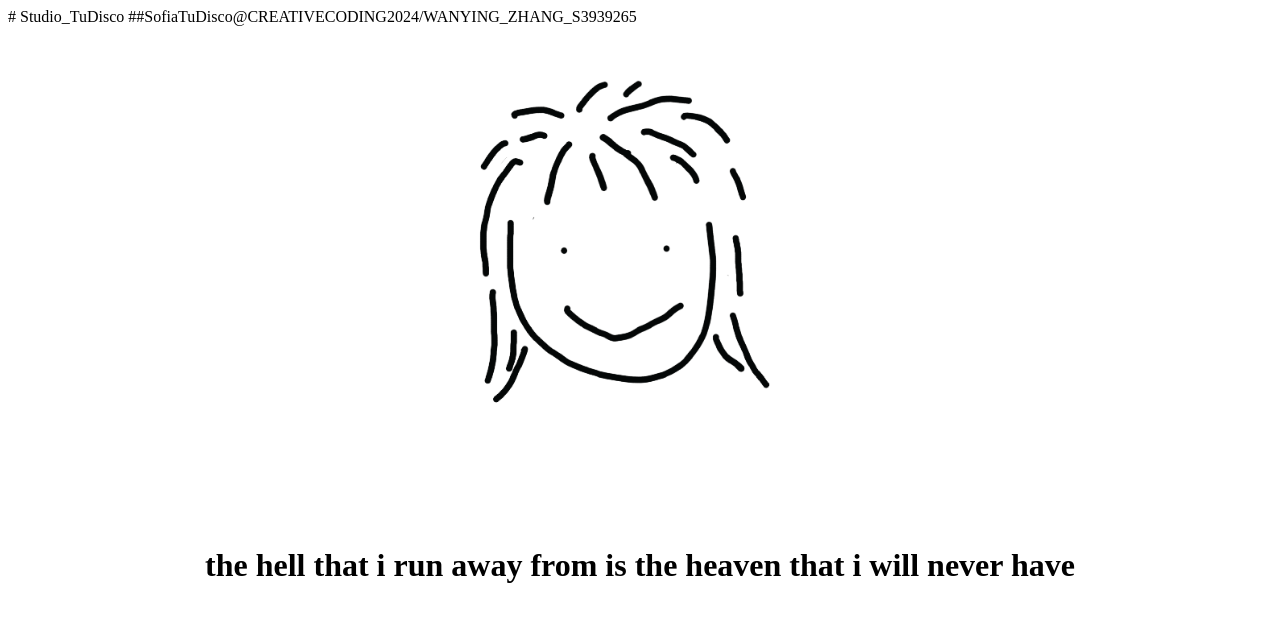
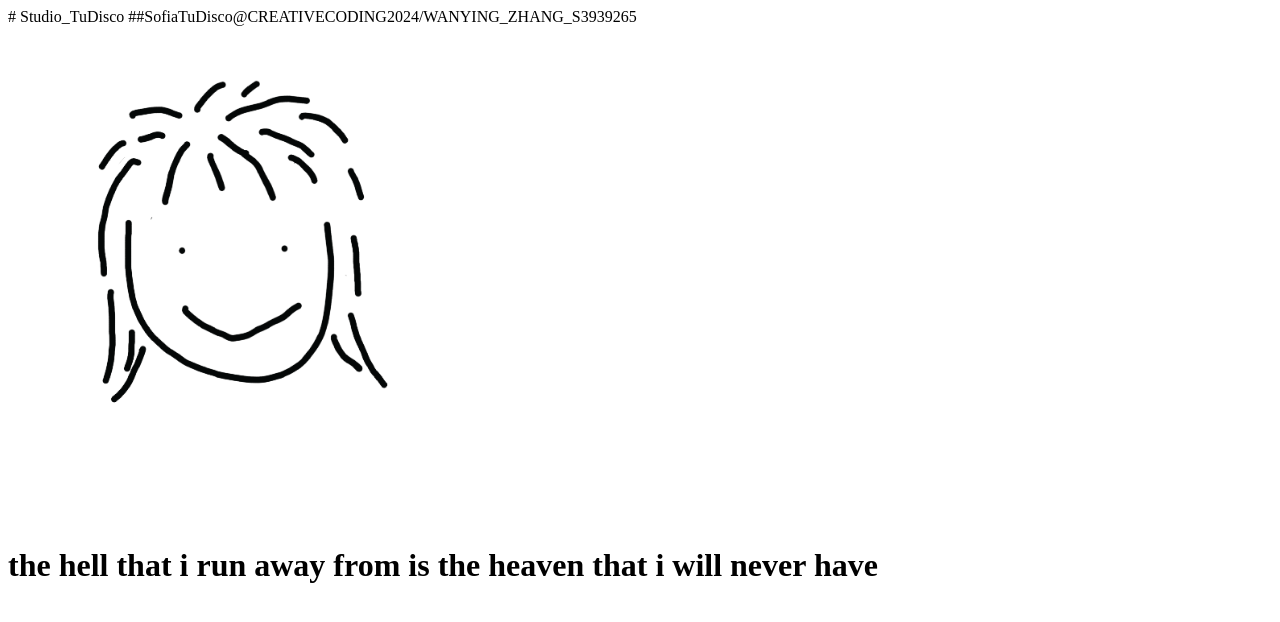
Before and after one commit to SofiaTuDisco/Studio_TuDisco, a plain HTML site: page index.html in a window 1280 px wide. Drawn offline with Linux system fonts and the light colour scheme.

Commit message:
Update index.html

```diff
--- a/index.html
+++ b/index.html
@@ -14,7 +14,7 @@
     </style>
 </head>
 <body>
-    <div align="center">
+    <div align="left">
         <img src="Soph.png"width="500"/>
         <h1> the hell that i run away from is the heaven that i will never have</h1>
 
```
